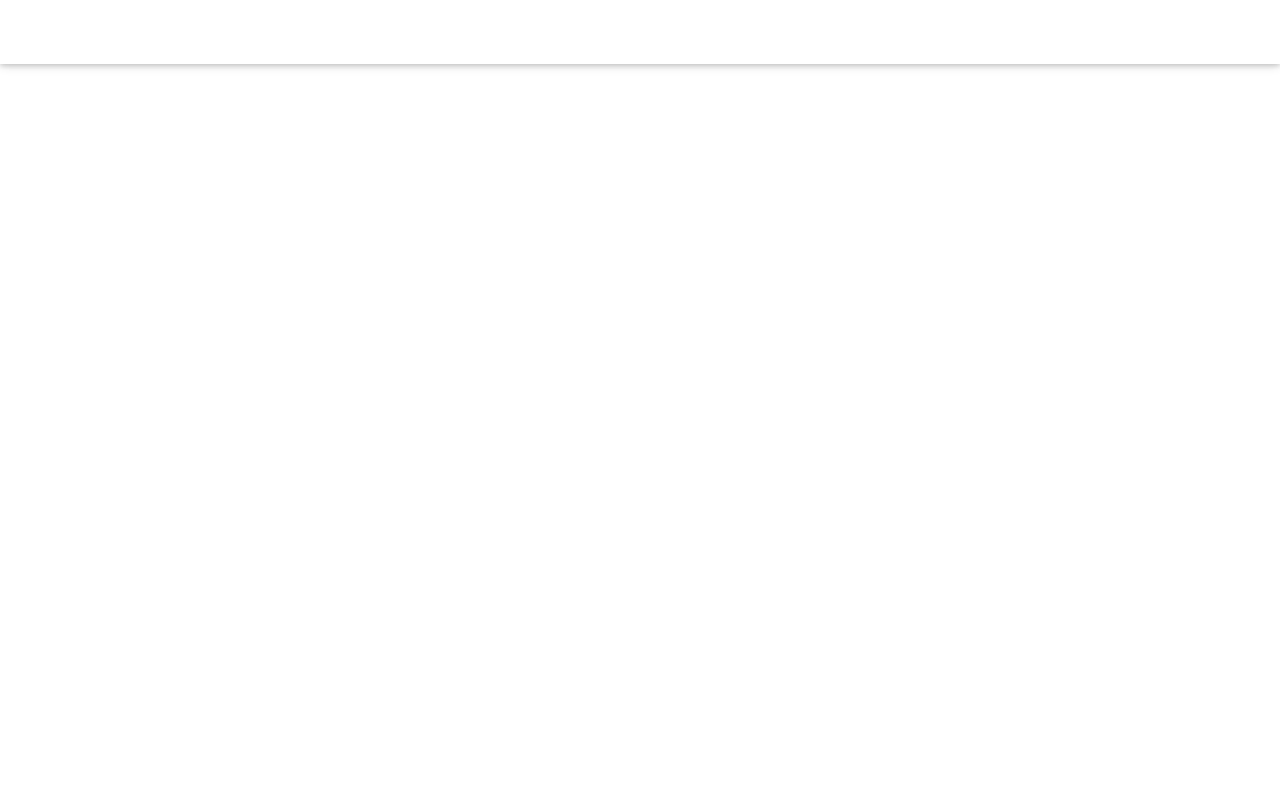
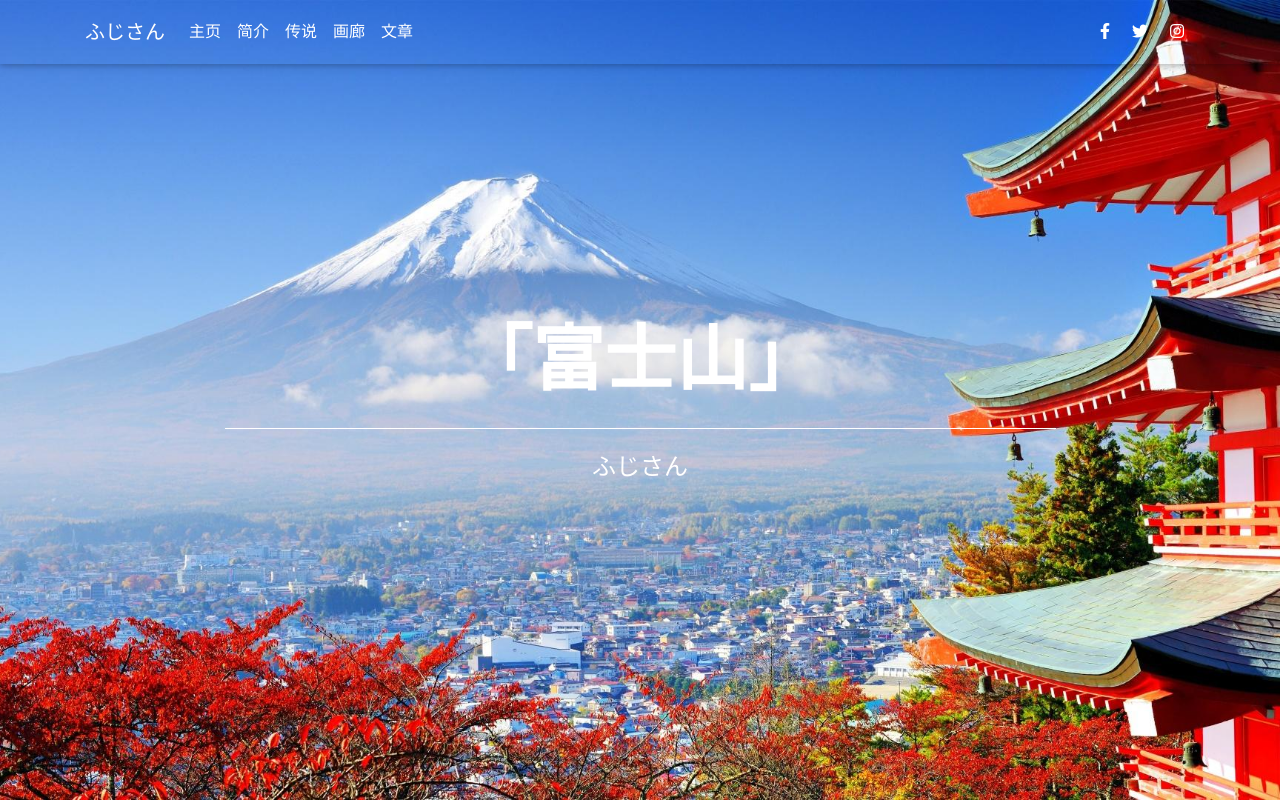
Before and after one commit to YuKaguraNe/YuKaguraNe-YuKaguraWeb, a plain HTML site: page index.html in a window 1280 px wide. Shown: the top 802 px of the page. Drawn offline with Linux system fonts and the light colour scheme.

Commit message:
Update style.css

```diff
--- a/css/style.css
+++ b/css/style.css
@@ -27,7 +27,7 @@ header,
 
 
 #intro {
-    background: url("/MDB-Pro-4.12/css/1.jpeg")no-repeat center center fixed;
+    background: url("/css/1.jpeg")no-repeat center center fixed;
     -webkit-background-size: cover; /* 针对Chrome, Safari, Edge等浏览器 */
     -moz-background-size: cover;    /* 针对Firefox浏览器 */
     -o-background-size: cover;      /* 针对Operallq */
```
